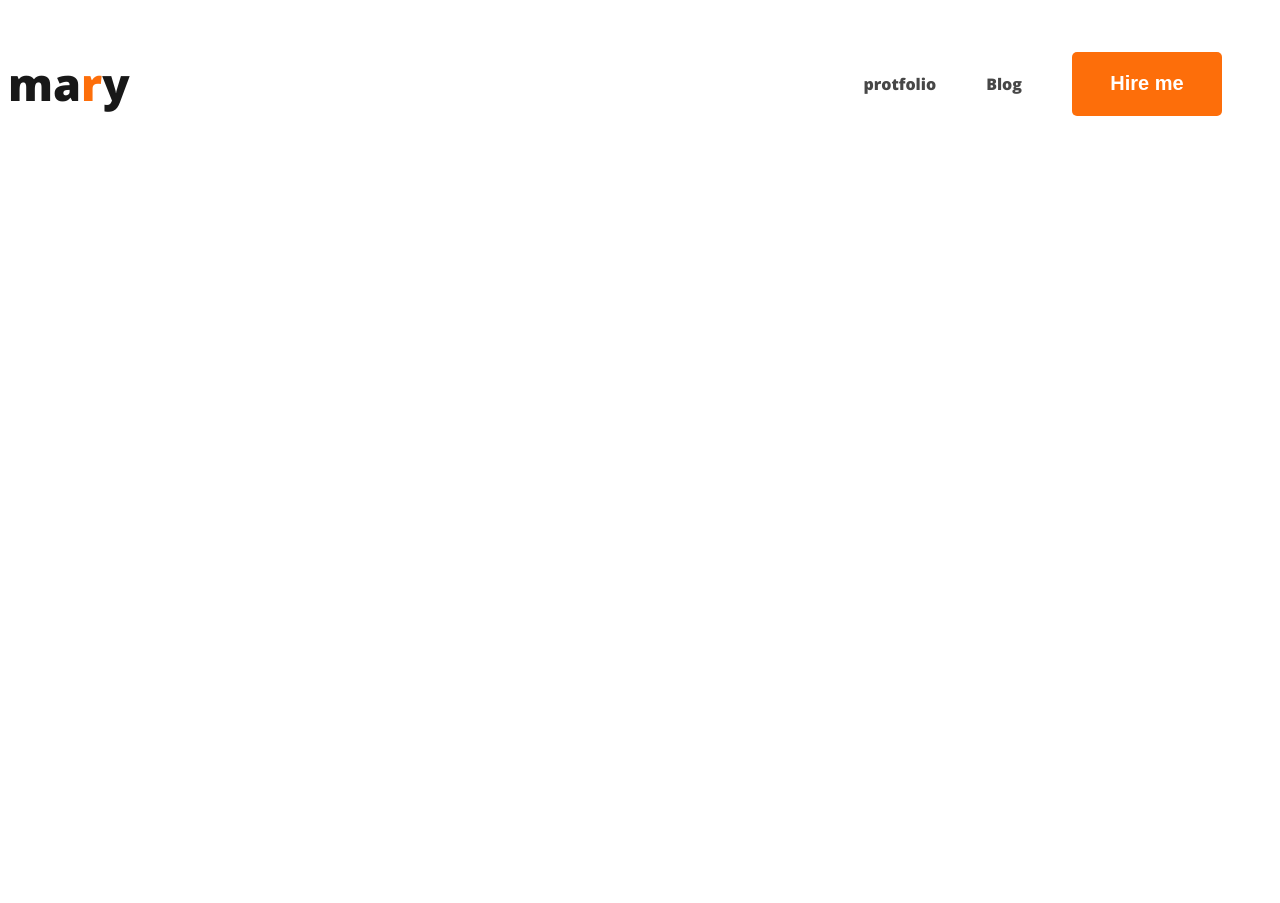
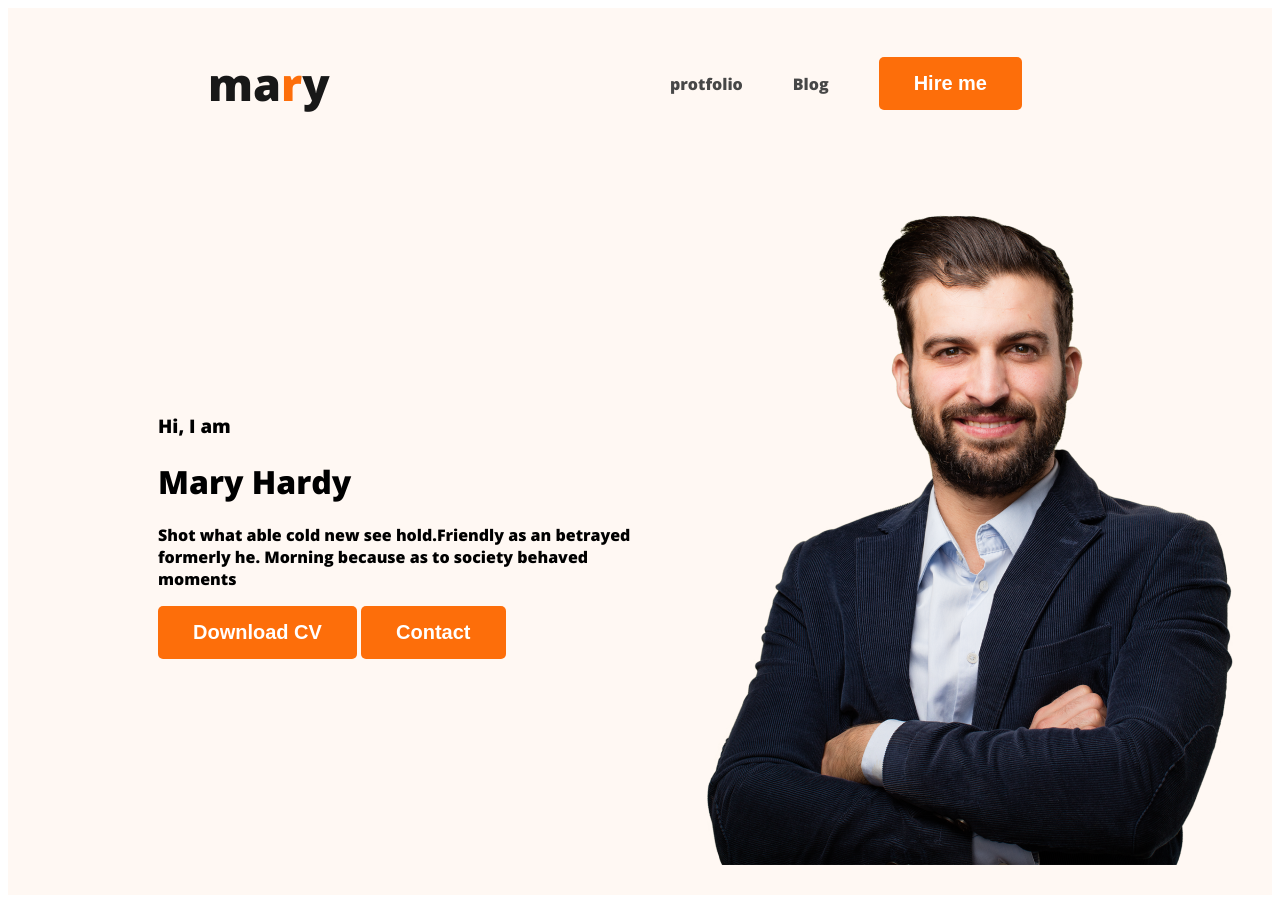
Before and after one commit to fahimneo/Web-Developer-portfolio, a plain HTML site: page index.html in a window 1280 px wide. Before the commit the page ends 800 px from the top, so only its background shows below. Drawn offline with nearby package versions, Linux system fonts and the light colour scheme.

Commit message:
added banner

```diff
--- a/index.html
+++ b/index.html
@@ -12,6 +12,7 @@
 </head>
 <body>
     <body>
+        <header class="header">
             <nav>
                 <h3 class="nav-title">ma<span class="tex-primary">r</span>y</h3>
                 <ul>
@@ -20,6 +21,21 @@
                     <li><button class="btn-primary">Hire me</button></li>
                 </ul>
             </nav>
+            <div class="banner">
+                <div class="banner-content">
+                    <h3>Hi, I  am</h3>
+                    <h1>Mary Hardy</h1>
+                    <p>Shot what able cold new see hold.Friendly as an betrayed formerly he. Morning because as to society behaved moments</p>
+                    <button class="btn-primary">Download CV</button>
+                    <button class="btn-primary">Contact</button>
+                </div>
+
+                <img class="profile-picture" src="/images/hardy.png" alt="">
+            </div>
+
+        </header>
+
+
     </body>
 </body>
 </html>
--- a/styles/protfolio.css
+++ b/styles/protfolio.css
@@ -13,8 +13,6 @@ border: 0;
 font-size: 20px;
 font-style: normal;
 font-weight: 700;
-width: 150px;
-height: 64px;
 padding:15px 35px;
 }
 .nav-title{
@@ -28,6 +26,7 @@ nav{
     display: flex;
     justify-content: space-between;
     align-items: center;
+    padding: 0 200px;
 }
 nav > ul{
     display: flex;
@@ -42,3 +41,18 @@ nav a{
     text-decoration: none;
     color: var(--Dark-02, #474747);
 }
+
+/*header related style*/
+.header{
+    background-color: #FFF8F3;
+}
+.banner{
+    padding: 30px 30px 30px 150px;
+    display: flex;
+    align-items: center;
+
+}
+.banner .profile-picture{
+    width: 584px;
+
+}
```
Lines whose indentation alone changed are shown as unchanged.
